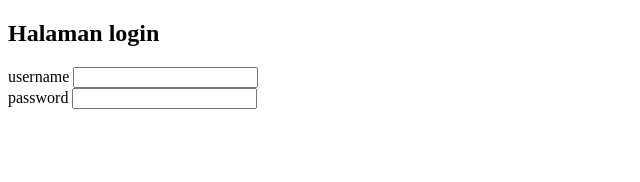
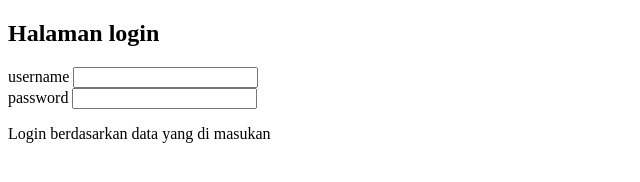
Before and after one commit to andriawan96/tesruanggit, a plain HTML site: page login.html in a window 1280 px wide. Shown: the whole page, without its empty margins (0-640 px from the left). Drawn offline with Linux system fonts and the light colour scheme.

Commit message:
add elemen paragraf

```diff
--- a/login.html
+++ b/login.html
@@ -12,5 +12,7 @@
     <input type="text" name="username"><br>
     <label for="password">password</label>
     <input type="password" name=""password>
+
+    <p>Login berdasarkan data yang di masukan</p>
 </body>
 </html>
```
